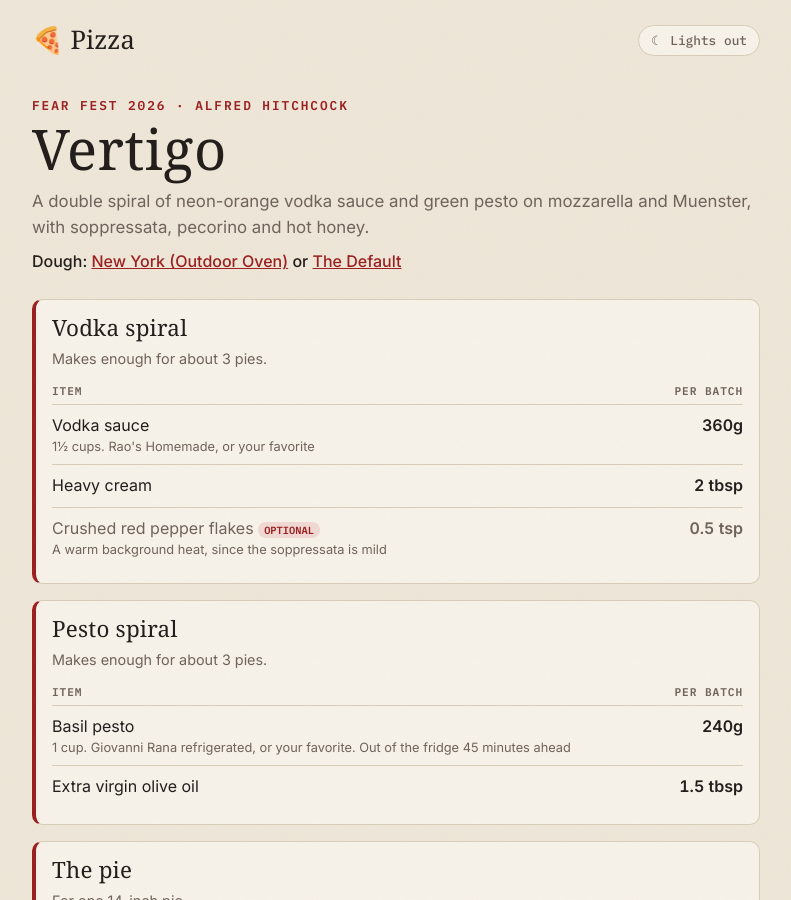
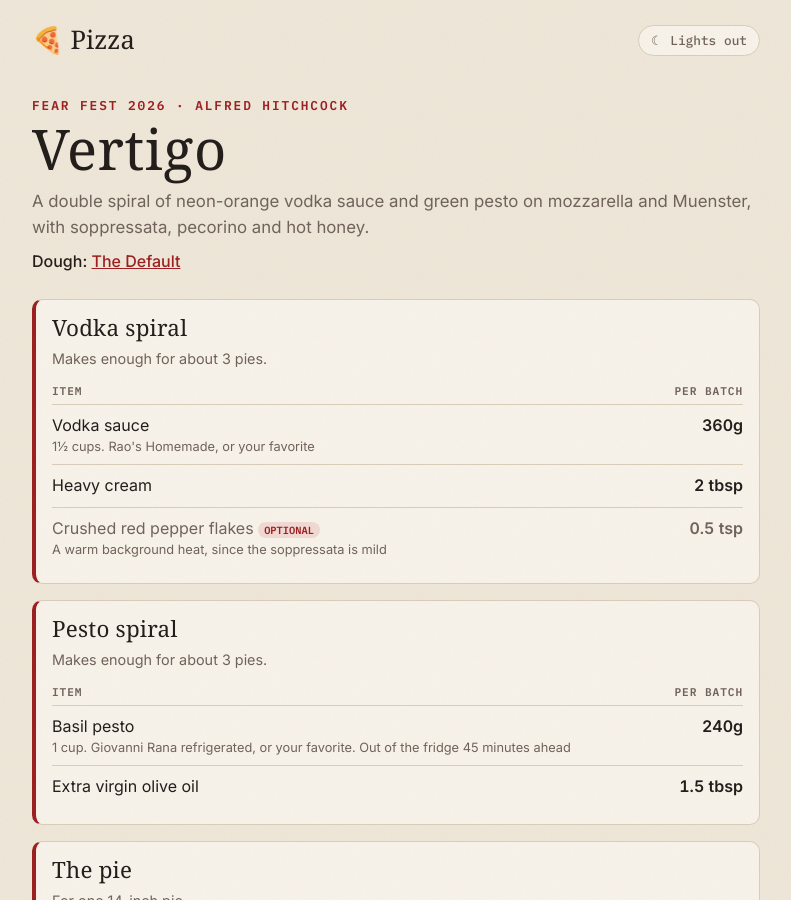
Before and after one commit to daftn/pizza, a Jekyll site: the page built from _recipes/vertigo.md, in a window 1280 px wide and 900 px high. Shown: the whole window, without its empty margins (244-1035 px from the left). Built offline with Jekyll 4.4.1, drawn with Linux system fonts in a browser that asks for light colours; some web fonts are replaced; some of the changed text lies outside the part shown.

Commit message:
Vertigo: The Default is its only dough
Co-Authored-By: Claude Opus 5.5 <noreply@anthropic.com>
Claude-Session: https://claude.ai/code/session_01CXsahQwDMBDTEp9ieURmT9

```diff
--- a/_recipes/vertigo.md
+++ b/_recipes/vertigo.md
@@ -4,7 +4,7 @@ category: pizza
 fest_year: 2026
 fest_theme: Alfred Hitchcock
 summary: A double spiral of neon-orange vodka sauce and green pesto on mozzarella and Muenster, with soppressata, pecorino and hot honey.
-uses_dough: [charlies-ny-outdoor, everyday-dough]
+uses_dough: everyday-dough
 
 toppings:
   - name: Vodka spiral
@@ -56,7 +56,7 @@ You'll need **two squeeze bottles** with the tips snipped to about a ¼-inch ope
 
 ## Bake: outdoor oven
 
-Use [New York (Outdoor Oven)](../charlies-ny-outdoor/) or [The Default](../everyday-dough/).
+Use [The Default](../everyday-dough/).
 
 1. **Preheat the stone to 700–750°F** on a medium-high flame.
 2. **Launch, then drop the flame to medium-low** so the cheese melts evenly and the vodka sauce caramelizes without scorching.
```
